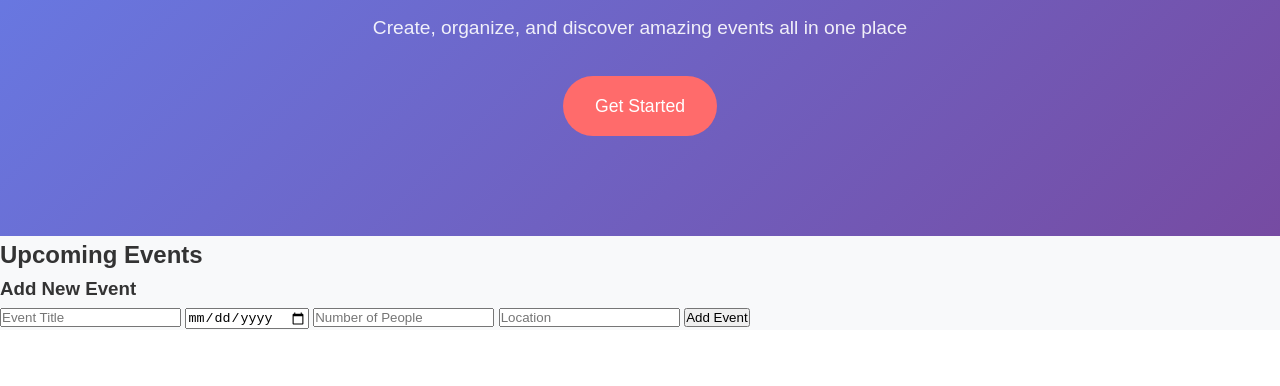
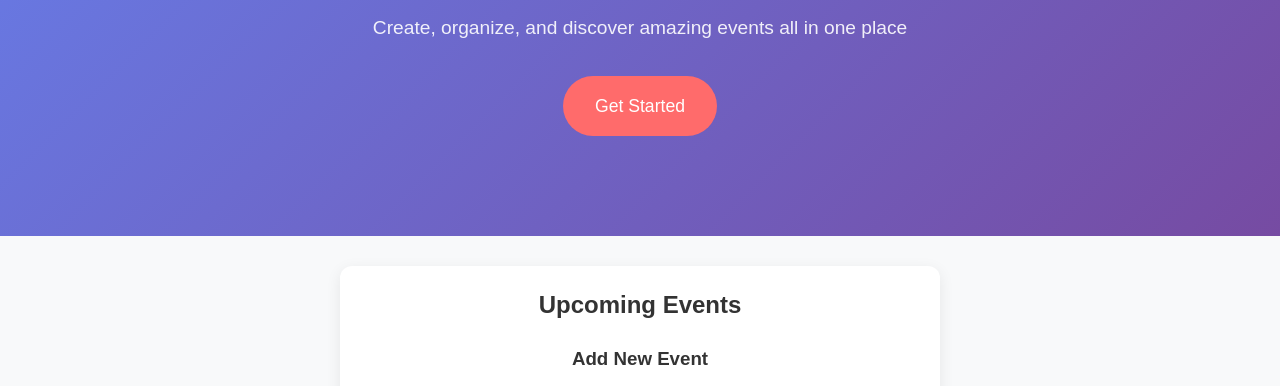
Before and after one commit to NISHI-G41/Event-Management-System, a plain HTML site: page index.html in a window 1280 px wide. Shown: the part 290-676 px from the top of the page. Drawn offline with Linux system fonts and the light colour scheme.

Commit message:
Update styles.css

```diff
--- a/styles.css
+++ b/styles.css
@@ -538,3 +538,73 @@ body {
         grid-template-columns: 1fr;
     }
 }
+.upcoming-events-section {
+    max-width: 600px;
+    margin: 30px auto;
+    padding: 20px;
+    background: #ffffff;
+    border-radius: 12px;
+    box-shadow: 0 4px 15px rgba(0, 0, 0, 0.08);
+    font-family: Arial, sans-serif;
+}
+
+.upcoming-events-section h2,
+.upcoming-events-section h3 {
+    text-align: center;
+    margin-bottom: 15px;
+    color: #333;
+}
+
+.events-list {
+    list-style: none;
+    padding: 0;
+    margin-bottom: 20px;
+}
+
+.events-list li {
+    background: #f9f9f9;
+    margin-bottom: 12px;
+    padding: 15px;
+    border-left: 5px solid #4CAF50;
+    border-radius: 8px;
+    font-size: 14px;
+    color: #444;
+}
+
+.events-list li strong {
+    font-size: 16px;
+    color: #2c3e50;
+}
+
+.event-form {
+    display: flex;
+    flex-direction: column;
+    gap: 10px;
+}
+
+.event-form input,
+.event-form button {
+    padding: 10px;
+    font-size: 14px;
+    border-radius: 6px;
+    border: 1px solid #ddd;
+    outline: none;
+    transition: 0.3s;
+}
+
+.event-form input:focus {
+    border-color: #4CAF50;
+    box-shadow: 0 0 5px rgba(76, 175, 80, 0.3);
+}
+
+.event-form button {
+    background: #4CAF50;
+    color: white;
+    border: none;
+    cursor: pointer;
+    font-weight: bold;
+}
+
+.event-form button:hover {
+    background: #45a049;
+}
```
